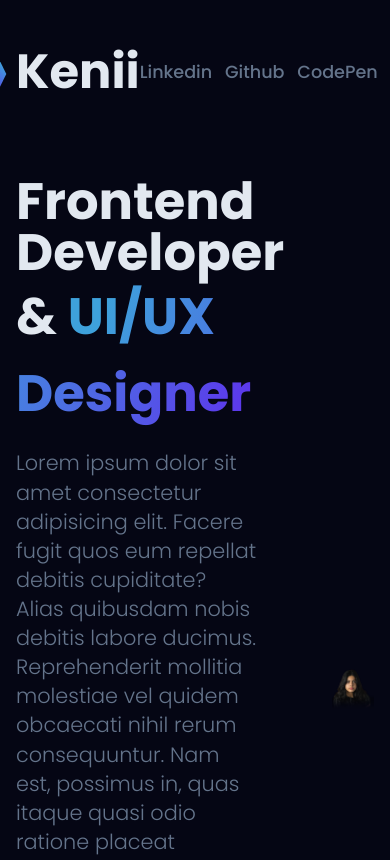
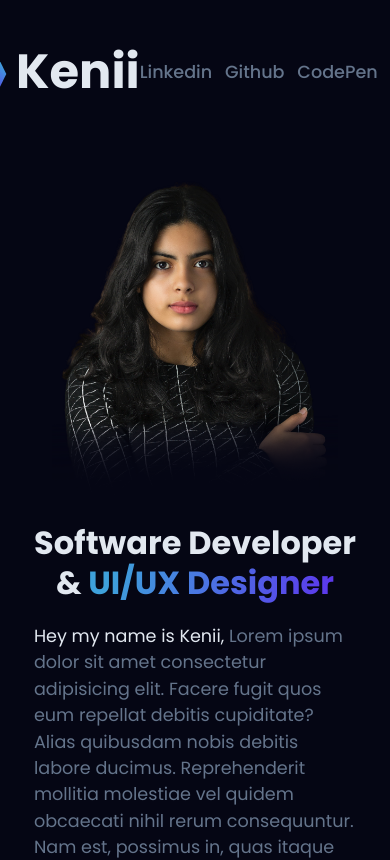
Before and after one commit to EnFlorian/kenii-landing-page, a React (Vite) app: page / in a window 390 px wide. Shown: the top 860 px of the page. Built offline with nearby package versions, Linux system fonts and the light colour scheme.

Commit message:
Style: Improved hero picture

```diff
--- a/package.json
+++ b/package.json
@@ -11,7 +11,8 @@
   "dependencies": {
     "react": "^18.2.0",
     "react-dom": "^18.2.0",
-    "react-icons": "^4.4.0"
+    "react-icons": "^4.4.0",
+    "zustand": "^4.1.1"
   },
   "devDependencies": {
     "@types/react": "^18.0.17",
--- a/src/components/Footer/Footer.scss
+++ b/src/components/Footer/Footer.scss
@@ -9,8 +9,6 @@
     font-size: 1.1rem;
     font-weight: 500;
     color: var(--clr-text-2);
-    transition: var(--transition-fast);
-    cursor: pointer;
   }
 
   &__socials {
--- a/src/components/Main/Main.scss
+++ b/src/components/Main/Main.scss
@@ -5,7 +5,15 @@
   padding: 2rem 0 10rem 0;
   gap: 3rem;
 
+  &__wrapper {
+    display: flex;
+    align-items: center;
+    gap: 2rem;
+  }
+
   &__content {
+    display: flex;
+    flex-direction: column;
     flex: 1;
   }
 
@@ -25,11 +33,12 @@
 
   &__description {
     font-size: 1.3rem;
-    font-weight: 300;
+    font-weight: 4s00;
     line-height: 1.4;
     color: var(--clr-text-2);
     margin-bottom: 2rem;
     max-width: 90%;
+    line-height: 1.5;
   }
 
   &__button {
@@ -41,6 +50,7 @@
     border-radius: 0.4rem;
     cursor: pointer;
     transition: var(--transition-base);
+    width: fit-content;
 
     &:hover {
       transform: scale(1.02);
@@ -48,6 +58,9 @@
   }
 
   &__image-wrapper {
+    display: flex;
+    align-items: center;
+    justify-content: center;
     flex: 1;
   }
 
@@ -62,3 +75,65 @@
     color: var(--clr-text-1);
   }
 }
+
+@media (max-width: 1100px) {
+  .main {
+    flex-direction: column;
+    align-items: center;
+    gap: 1rem;
+
+    &__wrapper {
+      flex-direction: column;
+      align-items: center;
+    }
+
+    &__content {
+      align-items: center;
+      order: 1;
+    }
+
+    &__image-wrapper {
+      width: 60%;
+    }
+  }
+}
+
+@media (max-width: 600px) {
+  .main {
+    &__title {
+      font-size: 2.5rem;
+    }
+
+    &__subtitle {
+      font-size: 2.5rem;
+    }
+
+    &__description {
+      font-size: 1.1rem;
+    }
+
+    &__image-wrapper {
+      width: 80%;
+    }
+  }
+}
+
+@media (max-width: 450px) {
+  .main {
+    &__title {
+      font-size: 2rem;
+    }
+
+    &__subtitle {
+      font-size: 2rem;
+    }
+
+    &__description {
+      font-size: 1.1rem;
+    }
+
+    &__image-wrapper {
+      width: 80%;
+    }
+  }
+}
--- a/src/components/Main/Main.tsx
+++ b/src/components/Main/Main.tsx
@@ -4,12 +4,16 @@ import { content } from "../../data/main";
 const Main = () => {
   return (
     <main className="main container">
+      <div className="main__wrapper">
         <div className="main__content">
           <h1 className="main__title">{content.title}</h1>
           <h1 className="main__subtitle">
             & <span className="main__accent">{content.subtitle}</span>
           </h1>
-        <p className="main__description">{content.description}</p>
+          <p className="main__description">
+            <span className="main__tag-line">{content.tagline}</span> {""}
+            {content.description}
+          </p>
           <button className="main__button">
             <a rel="noopener noreferrer" href={content.button.link}>
               {content.button.name}
@@ -19,6 +23,7 @@ const Main = () => {
         <div className="main__image-wrapper">
           <img src={content.image} alt="main" />
         </div>
+      </div>
     </main>
   );
 };
--- a/src/components/Navbar/Navbar.tsx
+++ b/src/components/Navbar/Navbar.tsx
@@ -1,7 +1,10 @@
 import { logo, links } from "../../data/navbar";
+import { useUiStore } from "../../state/store";
 import "./Navbar.scss";
 
 const Navbar = () => {
+  const { openMobileMenu } = useUiStore((state) => state);
+
   const renderedLinks = links.map((link, index) => (
     <li className="navbar__link" key={index}>
       <a target="_blank" rel="noopener noreferrer" href={link.link}>
--- a/src/data/main.tsx
+++ b/src/data/main.tsx
@@ -1,9 +1,10 @@
 import mainImage from "./../assets/person.png";
 
 export const content = {
-  title: "Frontend Developer",
+  title: "Software Developer",
   subtitle: "UI/UX Designer",
-  description: `Lorem ipsum dolor sit amet consectetur adipisicing elit. Facere fugit quos eum repellat debitis cupiditate? Alias quibusdam nobis debitis labore ducimus. Reprehenderit mollitia molestiae vel quidem obcaecati nihil rerum consequuntur. Nam est, possimus in, quas itaque quasi odio ratione placeat exercitationem magnam eius non reiciendis repellat delectus quam distinctio animi eos ullam quod quidem obcaecati totam vero. Minima, consequatur nesciunt.`,
+  tagline: "Hey my name is Kenii,",
+  description: `Lorem ipsum dolor sit amet consectetur adipisicing elit. Facere fugit quos eum repellat debitis cupiditate? Alias quibusdam nobis debitis labore ducimus. Reprehenderit mollitia molestiae vel quidem obcaecati nihil rerum consequuntur. Nam est, possimus in, quas itaque quasi odio ratione placeat exercitationem magnam eius non reiciendis repellat delectus quam distinctio.`,
   button: {
     name: "Contact Me",
     link: "#",
--- /dev/null
+++ b/src/state/store.ts
@@ -0,0 +1,10 @@
+import create from "zustand";
+import { IUiState } from "./types";
+
+const useUiStore = create<IUiState>((set) => ({
+  isMobileMenuOpen: false,
+  openMobileMenu: () => set({ isMobileMenuOpen: true }),
+  closeMobileMenu: () => set({ isMobileMenuOpen: false }),
+}));
+
+export { useUiStore };
--- /dev/null
+++ b/src/state/types.ts
@@ -0,0 +1,6 @@
+export interface IUiState {
+  isMobileMenuOpen: boolean;
+
+  openMobileMenu: () => void;
+  closeMobileMenu: () => void;
+}
--- a/src/styles/_globals.scss
+++ b/src/styles/_globals.scss
@@ -22,6 +22,13 @@ body {
 
 @media (max-width: 1300px) {
   .container {
+    margin: 3rem;
+    width: calc(100% - 6rem);
+  }
+}
+
+@media (max-width: 800px) {
+  .container {
     margin: 1rem;
     width: calc(100% - 2rem);
   }
```
Also changed, not shown: src/assets/person.png, 1 other file (tests, documents, lock files or other folders). Lines whose indentation alone changed are shown as unchanged.
